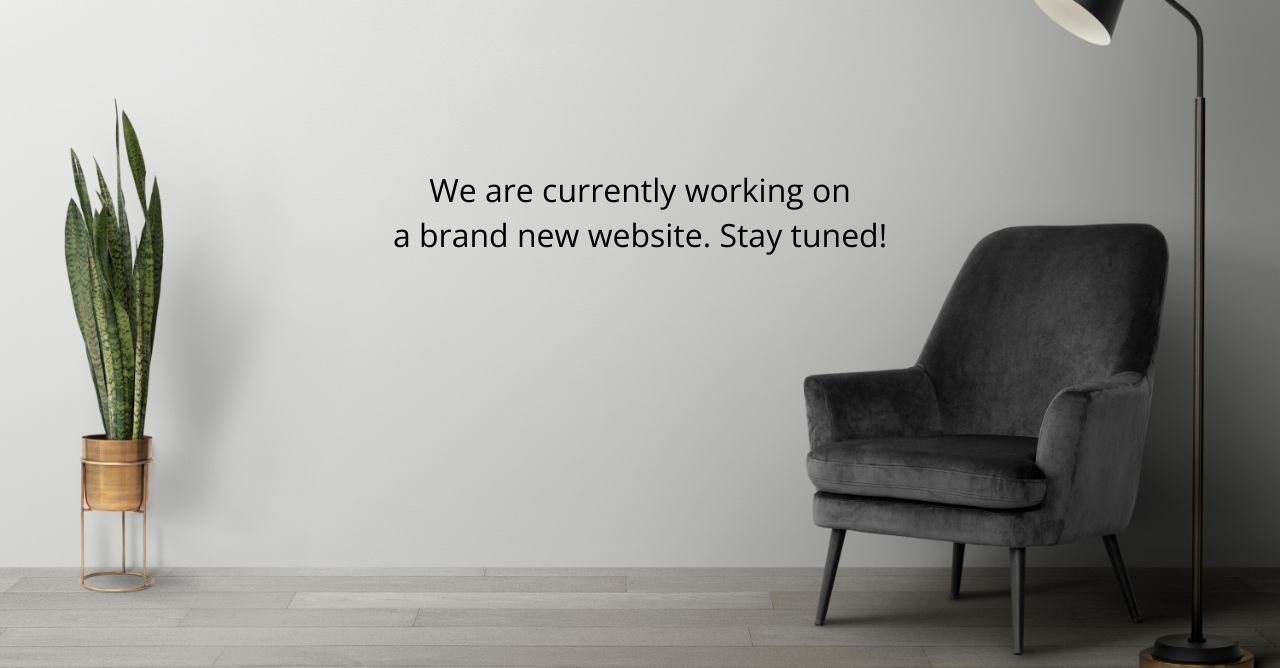
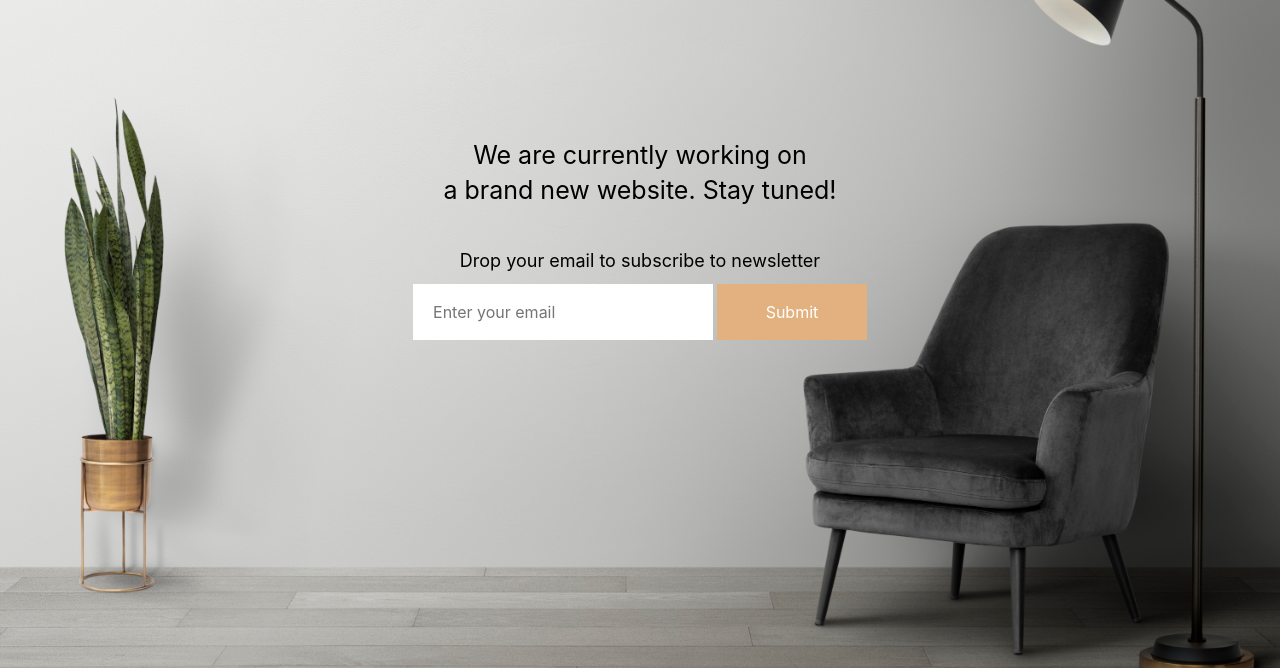
Before and after one commit to jdmathur/trampoline-store, a plain HTML site: page index.html in a window 1280 px wide. Shown: the part 132-800 px from the top of the page. Drawn offline with nearby package versions, Linux system fonts and the light colour scheme; files whose address does not match are found by name.

Commit message:
Style changes

```diff
--- a/css/style.css
+++ b/css/style.css
@@ -1,5 +1,5 @@
 body, html {
-	font-family: 'Open Sans', sans-serif;
+	font-family: "Inter",'-apple-system','BlinkMacSystemFont',"San Francisco","Segoe UI",'Roboto',"Helvetica Neue",sans-serif;
 	color: #000;
 	background: none;
 }
@@ -38,27 +38,71 @@ a, a:hover {
 	font-weight: 700;
 	color: #fff;
 	letter-spacing: -1px;
+	text-align: left;
 }
 .logo i {
 	font-size: 42px;
 }
+.trampoline {
+	width: 40rem;
+}
+
 .coming-soon {
 	padding-top: 50px;
 	margin: 0 auto;
 }
 .coming-soon h2 {
-	font-size: 32px;
+	font-size: 2.5rem;
 	font-weight: 400;
 	line-height: 1.4em;
-	padding: 150px 0 0px 0;
+	padding: 120px 0 0px 0;
 	text-align: center;
 }
 .coming-soon p {
 	font-size: 18px;
-	color: rgba(255,255,255,0.6);
+	color: #000;
+	margin-top: 4rem;
 }
+
+.coming-soon input {
+	height: 56px;
+    padding: 8px 20px;
+    box-shadow: none;
+	font-size: 16px;
+	width: 40%;
+	max-width: 30rem;
+	border: 0!important;
+    font-weight: 400;
+    line-height: 1.5;
+    color: #54504f;
+    background-color: #fff;
+    background-clip: padding-box;
+    -webkit-appearance: none;
+    appearance: none;
+    border-radius: 0;
+    transition: border-color .15s ease-in-out,box-shadow .15s ease-in-out;
+	outline: none;
+}
+
+.coming-soon input[type="submit"] {
+	padding: 10px 25px;
+    box-shadow: none;
+    background: #e3b17f;
+    border: 0;
+    color: #fff;
+    position: relative;
+	width: 25%;
+	max-width: 15rem;
+	transition: color .15s ease-in-out,background-color .15s ease-in-out,border-color .15s ease-in-out,box-shadow .15s ease-in-out;
+}
+
+.coming-soon input[type="submit"]:hover {
+	background-color: #54504f;
+}
+
 .coming-soon .counter {
 	margin: 0 0 60px 0;
+	color: #e3b17f;
 }
 .counter .days-wrapper, .counter .hours-wrapper, .counter .minutes-wrapper, .counter .seconds-wrapper {
 	display: inline-block;
@@ -97,6 +141,10 @@ a, a:hover {
 	color: #cc3333;
 }
 
+.container {
+	text-align: center;
+}
+
 @media (max-width: 979px) {
 	.counter .days-wrapper, .counter .hours-wrapper, .counter .minutes-wrapper, .counter .seconds-wrapper {
 		width: 140px;
@@ -108,4 +156,10 @@ a, a:hover {
 		font-size: 60px;
 		line-height: 70px;
 	}
+	.logo {
+		text-align: center;
 	}
+	.trampoline {
+		width: 30rem;
+	}
+}
--- a/index.html
+++ b/index.html
@@ -2,7 +2,7 @@
 <html class="full" lang="en">
 <head>
 <meta charset="utf-8">
-<title>Locus</title>
+<title>Trampoline</title>
 <meta name="viewport" content="width=device-width, initial-scale=1.0">
 <meta name="description" content="">
 <meta name="author" content="">
@@ -11,10 +11,6 @@
 <link rel="stylesheet" href="fonts/font-awesome/css/font-awesome.css">
 <link rel="stylesheet" href="css/font-awesome.min.css">
 <link rel="stylesheet" href="css/style.css">
-<!-- HTML5 shim, for IE6-8 support of HTML5 elements -->
-<!--[if lt IE 9]>
-            <script src="http://html5shim.googlecode.com/svn/trunk/html5.js"></script>
-        <![endif]-->
 </head>
 
 <body>
@@ -23,23 +19,12 @@
 </div>
 <div class="coming-soon">
   <div class="container">
-    <div class="logo"><img src="img/TRAMPOLINE_430x copy.avif"/></div>
+    <div class="logo"><img class="trampoline" src="img/logo.png"/></div>
     <h2>We are currently working on<br>
       a brand new website. Stay tuned!</h2>
-    <!-- <p class="tleft">Time left until launching</p>
-    <div class="counter">
-      <div class="days-wrapper"> <span class="days"></span> <br>
-        days </div>
-      <div class="hours-wrapper"> <span class="hours"></span> <br>
-        hours </div>
-      <div class="minutes-wrapper"> <span class="minutes"></span> <br>
-        minutes </div>
-      <div class="seconds-wrapper"> <span class="seconds"></span> <br>
-        seconds </div>
-    </div> -->
-    <!-- <div class="social"> <a href="#"><i class="fa fa-facebook"></i></a> <a href="#"><i class="fa fa-twitter"></i></a> <a href="#"><i class="fa fa-google-plus"></i></a> <a href="#"><i class="fa fa-pinterest"></i></a> <a href="#"><i class="fa fa-linkedin"></i></a></div>
-     <p>Designed by TemplateWire Distributed By: <a class="" href="https://htmltemplates.co" target="_blank">HTML Templates</a></p>
-  </div> -->
+    <p>Drop your email to subscribe to newsletter</p>
+    <input id="email" type="email" placeholder="Enter your email" />
+    <input id="submit" type="submit" title="Submit"/>
 </div>
 <!-- Javascript -->
 <script src="js/jquery.1.11.1.js"></script>
--- a/js/custom.js
+++ b/js/custom.js
@@ -16,19 +16,8 @@ jQuery(document).ready(function() {
 
   	})
 
-	/*
-		Final Countdown Settings
-	*/
-	var finalDate = '2016/11/01';
-
-	$('div.counter').countdown(finalDate)
-   	.on('update.countdown', function(event) {
-
-   		$(this).html(event.strftime('<div class="days-wrapper"><span class="days">%D</span><br>days</div>' +
-   										 	 '<div class="hours-wrapper"><span class="hours">%H</span><br>hours</div>' +
-   										 	 '<div class="minutes-wrapper"><span class="minutes">%M</span><br>minutes</div>' +
-   										 	 '<div class="seconds-wrapper"><span class="seconds">%S</span><br>seconds</div>'));
-
-   });
+	$("#submit").click(function(){
+		$("#email").val("")
+	  });
 
 });
```
Also changed, not shown: img/TRAMPOLINE_430x copy.avif (deleted), img/logo.png (added). Lines whose indentation alone changed are shown as unchanged.
